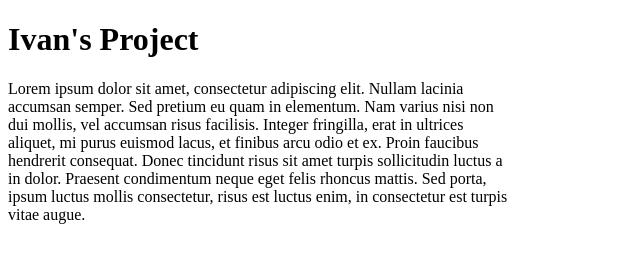
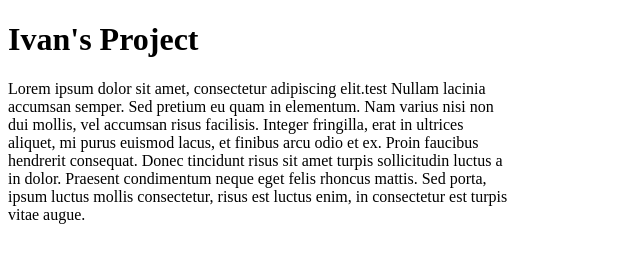
Before and after one commit to Papanja/PHPStudy, a plain HTML site: page index.html in a window 1280 px wide. Shown: the full height of the page, 0-640 px from the left. Drawn offline with Linux system fonts and the light colour scheme.

Commit message:
My second point

```diff
--- a/index.html
+++ b/index.html
@@ -7,7 +7,8 @@
 
 	<body>
 		<h1>Ivan's Project</h1>
-		<p  style="width:500px">Lorem ipsum dolor sit amet, consectetur adipiscing elit. Nullam lacinia accumsan semper. Sed pretium eu quam in elementum. Nam varius nisi non dui mollis, vel accumsan risus facilisis. Integer fringilla, erat in ultrices aliquet, mi purus euismod lacus, et finibus arcu odio et ex. Proin faucibus hendrerit consequat. Donec tincidunt risus sit amet turpis sollicitudin luctus a in dolor. Praesent condimentum neque eget felis rhoncus mattis. Sed porta, ipsum luctus mollis consectetur, risus est luctus enim, in consectetur est turpis vitae augue.</p>
+	<p  style="width:500px">Lorem ipsum dolor sit amet, consectetur adipiscing elit.test  Nullam lacinia accumsan semper. Sed pretium eu quam in elementum. Nam varius nisi non dui mollis, vel accumsan risus facilisis. Integer fringilla, erat in ultrices aliquet, mi purus euismod lacus, et finibus arcu odio et ex. Proin faucibus hendrerit consequat. Donec tincidunt risus sit amet turpis sollicitudin luctus a in dolor. Praesent condimentum neque eget felis rhoncus mattis. Sed porta, ipsum luctus mollis consectetur, risus est luctus enim, in consectetur est turpis vitae augue.</p>
+
 
 	</body>
 </html>
```
